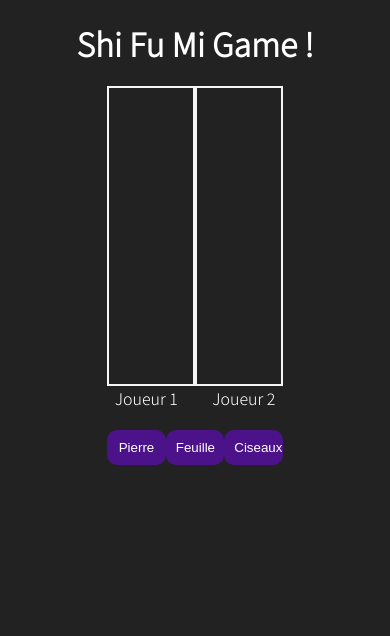
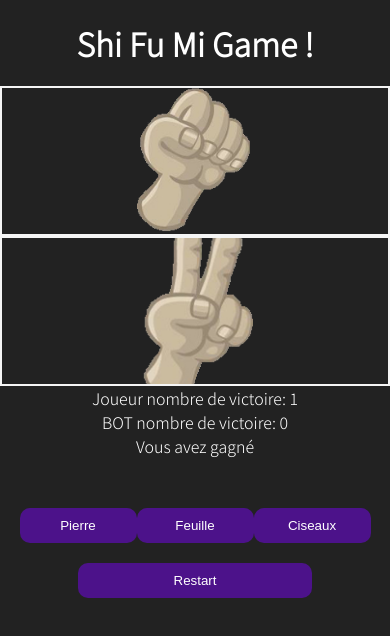
Before and after one commit to Noziho/ChiFuMi-Game, a plain HTML site: page index.html in a window 390 px wide. Both pictures are taken after a click on the button "Pierre". Drawn offline with Linux system fonts and the light colour scheme.

Commit message:
HTML/CSS done /JS almost done need to add a real reset button

```diff
--- a/assets/JS/app.js
+++ b/assets/JS/app.js
@@ -0,0 +1,101 @@
+
+const shifumi = ["pierre", "papier", "ciseau"];
+let random = Math.floor(Math.random() * shifumi.length);
+const player1 = document.getElementById("player1");
+const player2 = document.getElementById("player2");
+const equalOrWin = document.getElementById("equalityOrWin");
+let counterBot = 0;
+let counterPlayer = 0;
+
+
+
+
+document.getElementById("pierre").addEventListener('click', function () {
+
+    player1.style.backgroundImage = "url(/assets/img/pierre.png)";
+    player1.id = "imgPierre";
+
+    player2.style.backgroundImage = "url(/assets/img/" + shifumi[random] + ".png)"
+
+    victoryConditions();
+    counter ();
+
+})
+
+document.getElementById("feuille").addEventListener('click', function () {
+    player1.style.backgroundImage = "url(/assets/img/papier.png)";
+    player1.id = "imgPapier";
+
+    player2.style.backgroundImage = "url(/assets/img/" + shifumi[random] + ".png)"
+
+    victoryConditions();
+    counter ();
+})
+
+document.getElementById("ciseaux").addEventListener('click', function () {
+    player1.style.backgroundImage = "url(/assets/img/ciseau.png)";
+    player1.id = "imgCiseaux"
+
+    player2.style.backgroundImage = "url(/assets/img/" + shifumi[random] + ".png)"
+
+    victoryConditions();
+    counter ();
+})
+
+function victoryConditions() {
+    if (player1.id === "imgPierre" && shifumi[random] === "pierre" ) {
+        equalOrWin.innerHTML = "Egalité";
+    }
+    else if (player1.id === "imgPapier" && shifumi[random] === "papier") {
+        equalOrWin.innerHTML = "Egalité";
+    }
+
+    else if (player1.id === "imgCiseaux" && shifumi[random] === "ciseau") {
+        equalOrWin.innerHTML = "Egalité";
+    }
+
+    else if (player1.id === "imgCiseaux" && shifumi[random] === "pierre") {
+        equalOrWin.innerHTML = "Le bot à gagné";
+        counterBot++;
+    }
+
+    else if (player1.id === "imgCiseaux" && shifumi[random] === "papier") {
+        equalOrWin.innerHTML = "Vous avez gagné";
+        counterPlayer++;
+    }
+
+    else if (player1.id === "imgPapier" && shifumi[random] === "ciseau") {
+        equalOrWin.innerHTML = "Le bot à gagné";
+        counterBot++;
+    }
+
+    else if (player1.id === "imgPapier" && shifumi[random] === "pierre") {
+        equalOrWin.innerHTML = "Vous avez gagné";
+        counterPlayer++;
+    }
+
+    else if (player1.id === "imgPierre" && shifumi[random] === "papier") {
+        equalOrWin.innerHTML = "Le bot à gagné";
+        counterBot++;
+    }
+
+    else if (player1.id === "imgPierre" && shifumi[random] === "ciseau") {
+        equalOrWin.innerHTML = "Vous avez gagné";
+        counterPlayer++;
+    }
+
+}
+
+function counter () {
+    let bot = document.getElementById("bot");
+    let player = document.getElementById("player");
+    bot.innerHTML = " BOT nombre de victoire: " + counterBot;
+    player.innerHTML = " Joueur nombre de victoire: " + counterPlayer;
+}
+
+document.getElementById("reset").addEventListener("click", function () {
+    player1.style.backgroundImage = "none";
+    player1.id = "player1";
+    player2.style.backgroundImage = "none";
+    equalOrWin.innerHTML = "";
+})
--- a/assets/css/style.css
+++ b/assets/css/style.css
@@ -36,10 +36,13 @@ h1 {
     padding-top: 2rem;
 }
 
-#player1, #player2 {
+#player1, #player2, #imgPierre, #imgPapier, #imgCiseaux {
     width: 45%;
     height: 30rem;
     border: 2px solid whitesmoke;
+    background-repeat: no-repeat;
+    background-position: center;
+
 }
 
 button {
@@ -49,6 +52,11 @@ button {
     border-radius: 10px;
     color: white;
     padding: 1rem;
+    margin-top: 5rem;
+}
+
+#reset {
+    width: 60%;
     margin-top: 2rem;
 }
 
@@ -61,3 +69,31 @@ p {
     justify-content: center;
     width: 50%;
 }
+
+#equalityOrWin {
+    width: 100%;
+}
+
+@media screen and (max-width: 950px) {
+    .items {
+        width: 80%;
+    }
+}
+
+@media screen and (max-width: 690px) {
+    .items {
+        width: 100%;
+    }
+}
+
+@media screen and (max-width: 490px) {
+    #player1, #player2, #imgPierre, #imgPapier, #imgCiseaux {
+        width: 100%;
+        height: 15rem;
+        background-size: 30%;
+    }
+
+    p {
+        width: 100%;
+    }
+}
--- a/index.html
+++ b/index.html
@@ -15,11 +15,13 @@
         <div class="items">
             <div id="player1"></div>
             <div id="player2"></div>
-            <p>Joueur 1</p>
-            <p>Joueur 2</p>
+            <p id="player">Joueur 1</p>
+            <p id="bot">Bot</p>
+            <p id="equalityOrWin"></p>
             <button id="pierre">Pierre</button>
             <button id="feuille">Feuille</button>
             <button id="ciseaux">Ciseaux</button>
+            <button id="reset">Restart</button>
 
         </div>
     </div>
```
Also changed, not shown: assets/img/ciseau.png (added), assets/img/papier.png (added), assets/img/pierre.png (added).
